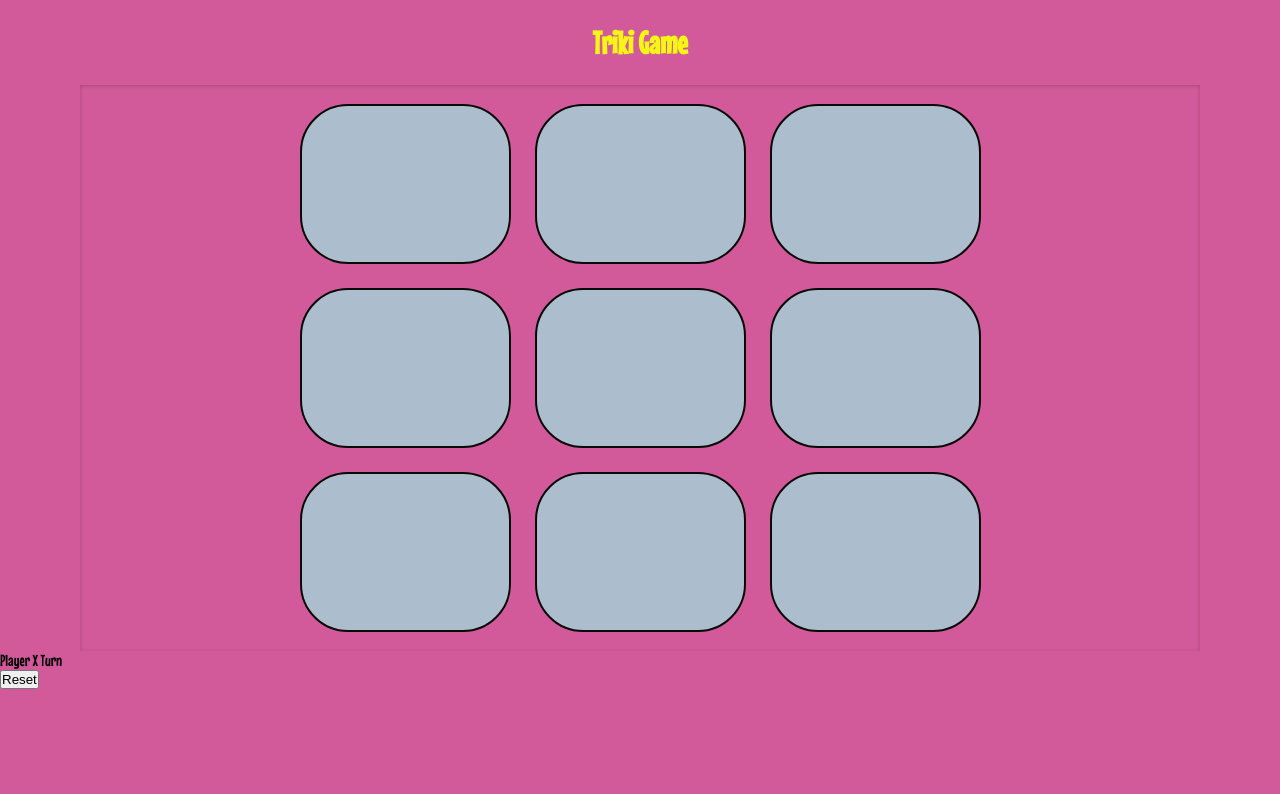
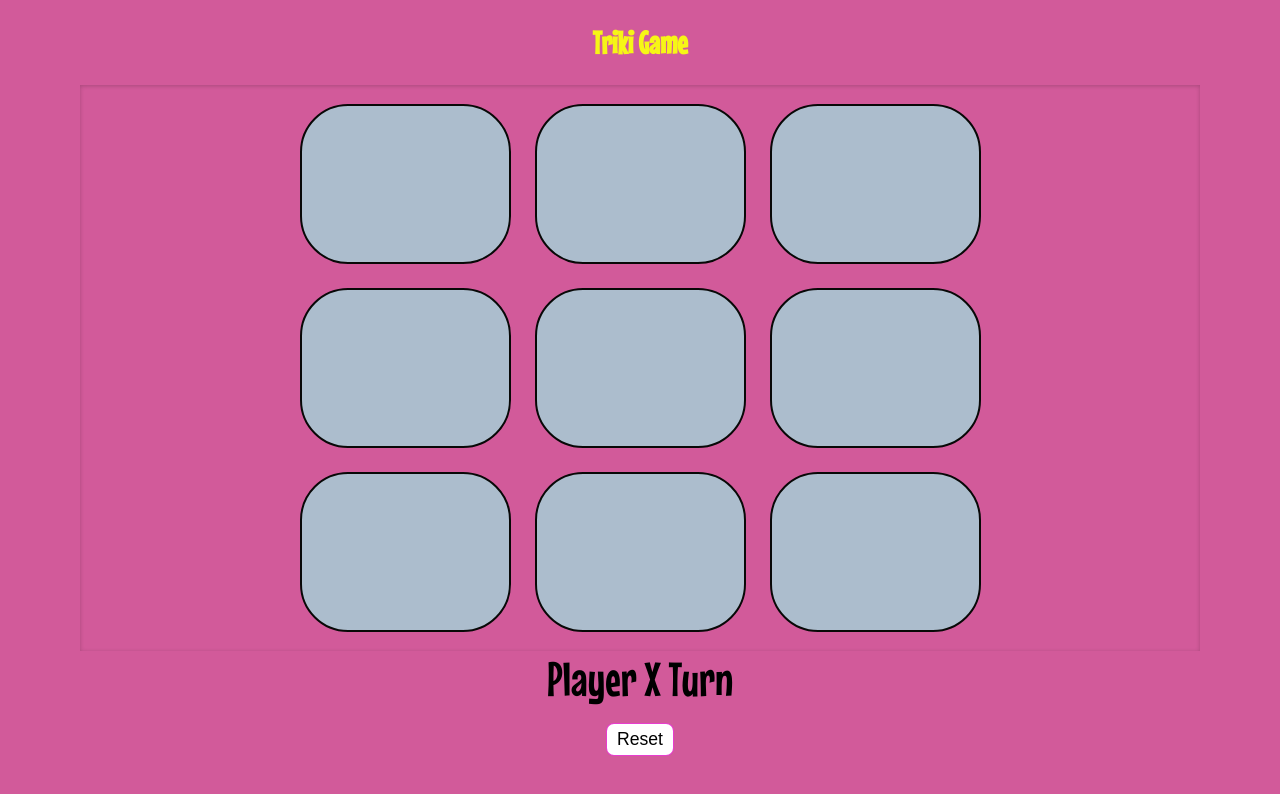
Before and after one commit to alexgarpul/triki-game, a plain HTML site: page index.html in a window 1280 px wide. Drawn offline with Linux system fonts and the light colour scheme.

Commit message:
se le implemento color al boton reset

```diff
--- a/assets/styles/styles.css
+++ b/assets/styles/styles.css
@@ -47,6 +47,34 @@ body {
 }
 
 .btn:hover {
-  cursor: row-resize;
+  cursor: pointer;
   background-color: rgb(129, 239, 237);
 }
+
+.result {
+  text-align: center;
+  font-weight: 3rem;
+  font-size: 3rem;
+}
+
+.reset {
+  text-align: center;
+  margin: 10px 0;
+}
+
+#reset {
+  border: 1px solid rgba(227, 18, 196, 0.815);
+  cursor: pointer;
+  color: black;
+  background-color: white;
+  border-radius: 0.5rem;
+  padding: 5px 10px;
+  font-size: 1.1rem;
+  margin: 7px 0;
+  transition: all 0.8s ease-in-out;
+}
+
+#reset:hover {
+  color: rgb(rgb(156, 165, 186), green, blue);
+  background-color: wheat;
+}
```
